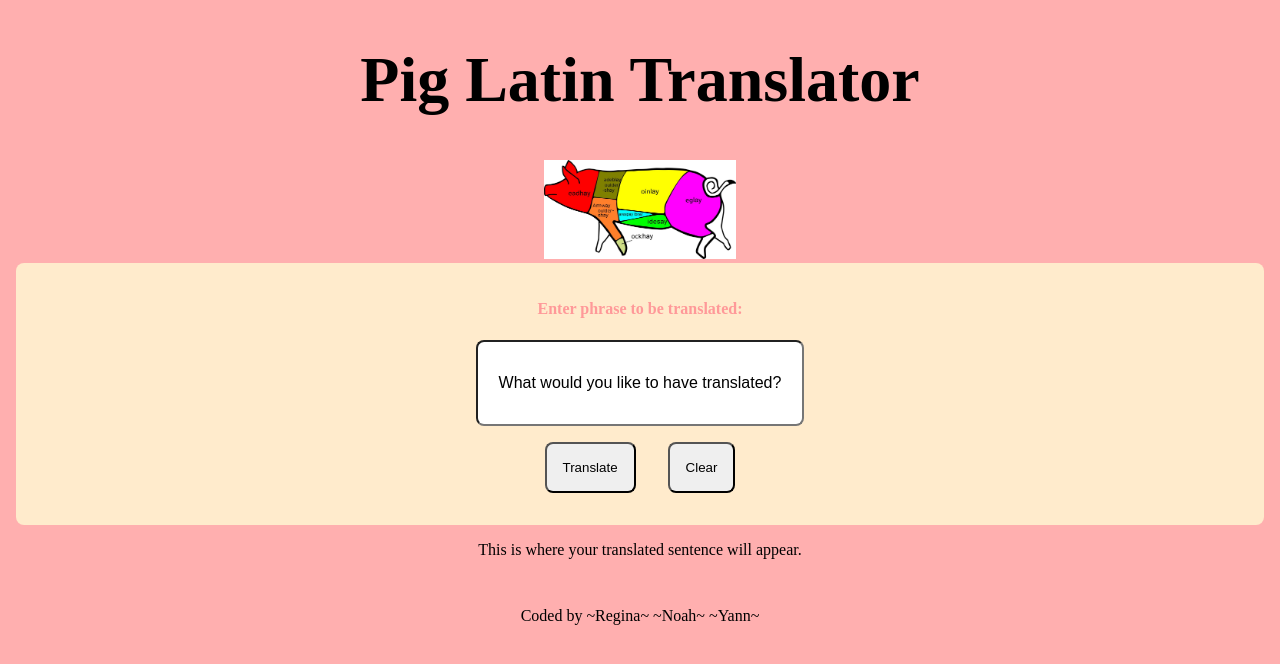
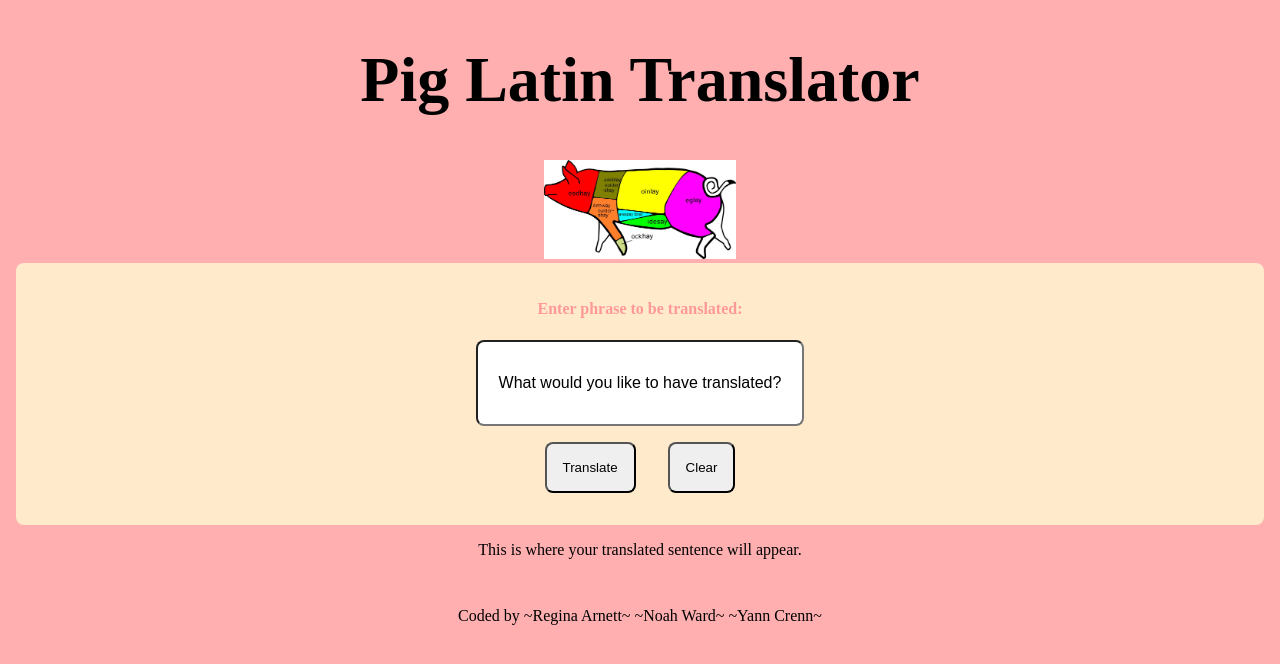
Before and after one commit to learn-academy-2021-echo/pig-latin-echoyay-adsquay, a React (Create React App) app: page / in a window 1280 px wide. Shown: the top 664 px of the page. Built offline with nearby package versions, Linux system fonts and the light colour scheme; a web font is replaced by a local one.

Commit message:
updated names to test live updating of website

```diff
--- a/src/App.js
+++ b/src/App.js
@@ -128,7 +128,7 @@ class App extends Component{
           <button onClick={this.restartGame}>Clear</button>
         </div>
         <p>{this.state.phraseTranslated}</p>
-        <footer>Coded by ~Regina~ ~Noah~ ~Yann~</footer>
+        <footer>Coded by ~Regina Arnett~ ~Noah Ward~ ~Yann Crenn~</footer>
       </>
     )
   }
```
